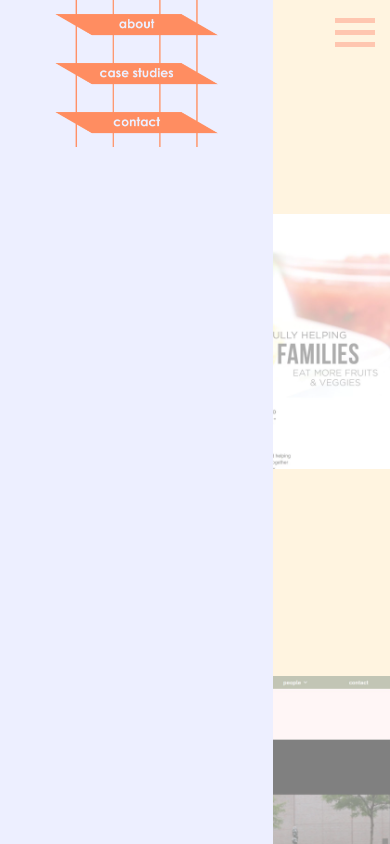
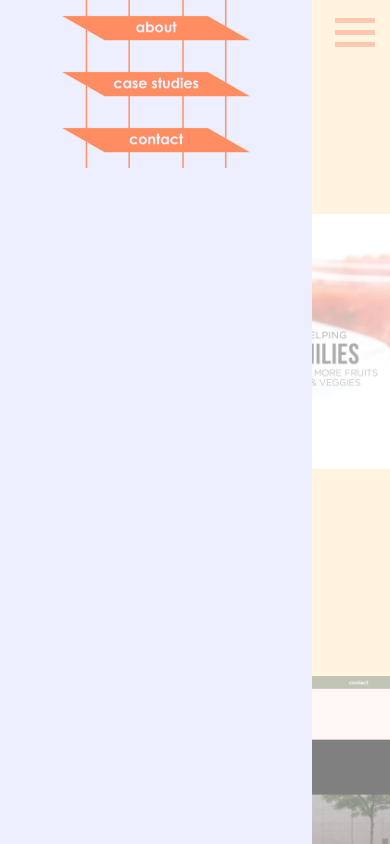
Before and after one commit to stephendewyer/stephendewyerwebwork, a Next.js app: page /case_studies in a window 390 px wide. Both pictures are taken after a click on the button 355 px from the left and 32 px from the top of the page. Shown: the top 844 px of the page. Built offline with nearby package versions, Linux system fonts and the light colour scheme.

Commit message:
changing class components to functional components in navigation

```diff
--- a/components/layout/Backdrop/Backdrop.js
+++ b/components/layout/Backdrop/Backdrop.js
@@ -1,8 +1,7 @@
 import classes from './Backdrop.module.css';
 
-const backdrop = props => (
-    <div className={classes.backdrop} onClick={props.click}>
-
+const backdrop = (props) => (
+    <div className={classes.backdrop} onClick={props.back_drop_clicked}>
     </div>
 );
 
--- a/components/layout/Layout.js
+++ b/components/layout/Layout.js
@@ -1,40 +1,35 @@
-import React, { Component } from 'react';
+import React, { useState, useRef } from 'react';
 import MainNavigation from './MainNavigation/MainNavigation';
 import SideDrawer from './SideDrawer/SideDrawer';
 import Backdrop from './Backdrop/Backdrop';
 import Container from '../layout/Container/Container';
 
-class Layout extends Component {
-    state = {
-        sideDrawerOpen: false
-    };
+const Layout = () => {
 
-    drawerToggleClickHandler = () => {
-        this.setState((prevState) => {
-            return {sideDrawerOpen: !prevState.sideDrawerOpen};
-        });
+    const [sideDrawerOpen, setSideDrawerOpen] = useState(false);
+
+    const drawerToggleClickHandler = () => {
+        setSideDrawerOpen(!sideDrawerOpen);
     }
 
-    backdropClickHandler = () => {
-        this.setState({sideDrawerOpen: false});
+    const backdropClickHandler = () => {
+        setSideDrawerOpen(false);
     }
 
-    linkClickHandler = () => {
-        console.log('link has been clicked');
-        this.setState({sideDrawerOpen: false});
+    const linkClickHandler = () => {
+        setSideDrawerOpen(false);
     }
 
-    render () {
     let backdrop;
 
-        if (this.state.sideDrawerOpen) {
-            backdrop = <Backdrop click={this.backdropClickHandler} />;
+    if (sideDrawerOpen) {
+        backdrop = <Backdrop  back_drop_clicked={backdropClickHandler} />;
     }
 
     return (
         <div>
-                <MainNavigation drawerClickHandler={this.drawerToggleClickHandler} />
-                <SideDrawer show={this.state.sideDrawerOpen} click={this.linkClickHandler} />
+            <MainNavigation drawerClickHandler={drawerToggleClickHandler} />
+            <SideDrawer show={sideDrawerOpen} click={linkClickHandler} />
             {backdrop}
             <Container />
         </div>
@@ -42,6 +37,4 @@ class Layout extends Component {
 
 }
 
-}
-
 export default Layout;
--- a/components/layout/SideDrawer/SideDrawer.module.css
+++ b/components/layout/SideDrawer/SideDrawer.module.css
@@ -17,7 +17,7 @@
     position: fixed;
     top: 0;
     left: 0;
-    width: 70%;
+    width: 80%;
     max-width: 400px;
     z-index: 200;
     transform: translateX(0);
--- a/pages/about/index.js
+++ b/pages/about/index.js
@@ -1,5 +1,5 @@
 import Head from 'next/head';
-import { Fragment, useEffect } from 'react';
+import { Fragment } from 'react';
 import Button from '../../components/button/button.js';
 import classes from './about.module.css';
 import Image from 'next/image';
@@ -7,6 +7,7 @@ import stephen_dewyer_profile from '../../public/images/profile/stephen_dewyer_1
 import Link from 'next/link';
 
 const AboutPage = () => {
+
     return (
         <Fragment>
             <Head>
```
Also changed, not shown: components/layout/SideDrawer/SideDrawer.js (+4 -4 lines). Lines whose indentation alone changed are shown as unchanged.
